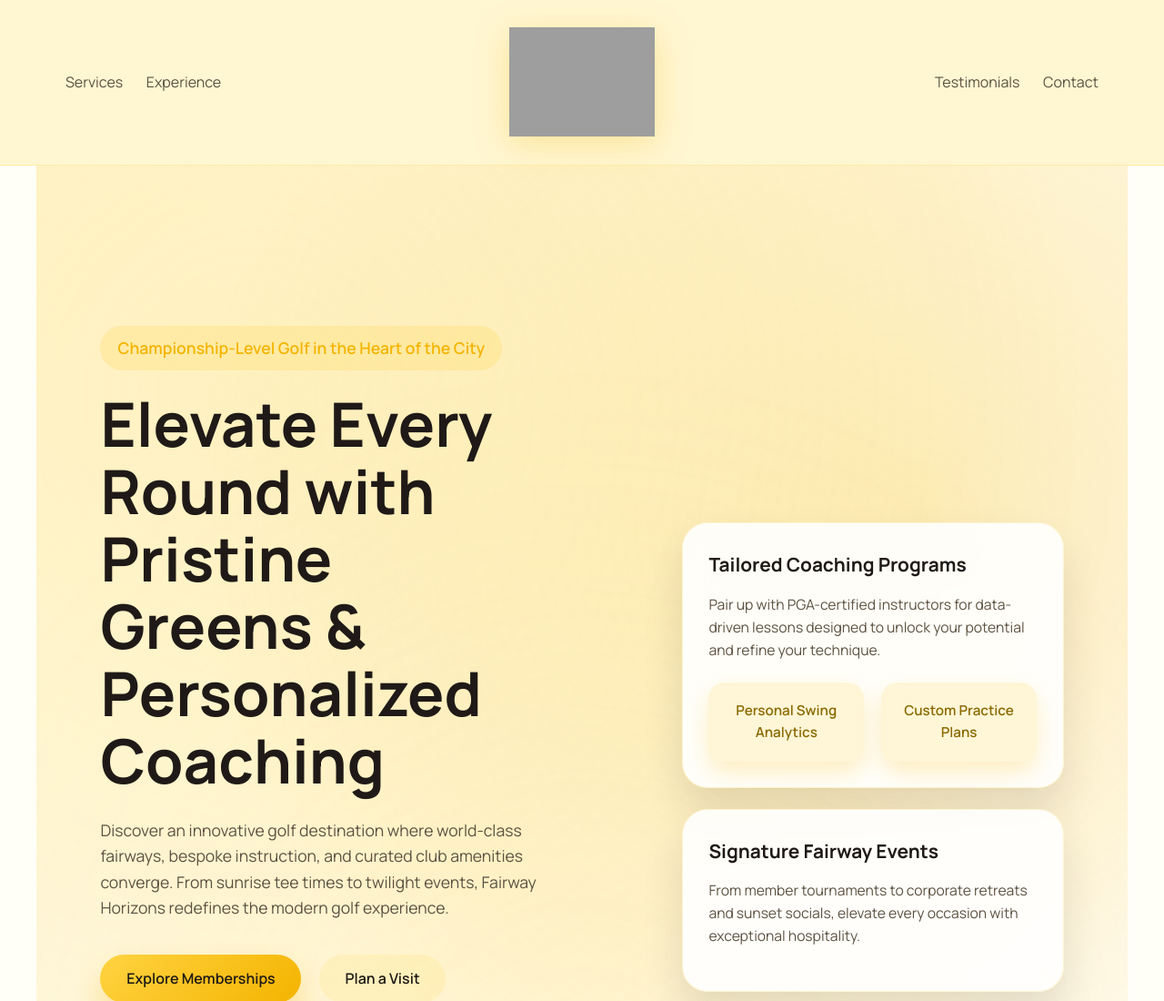
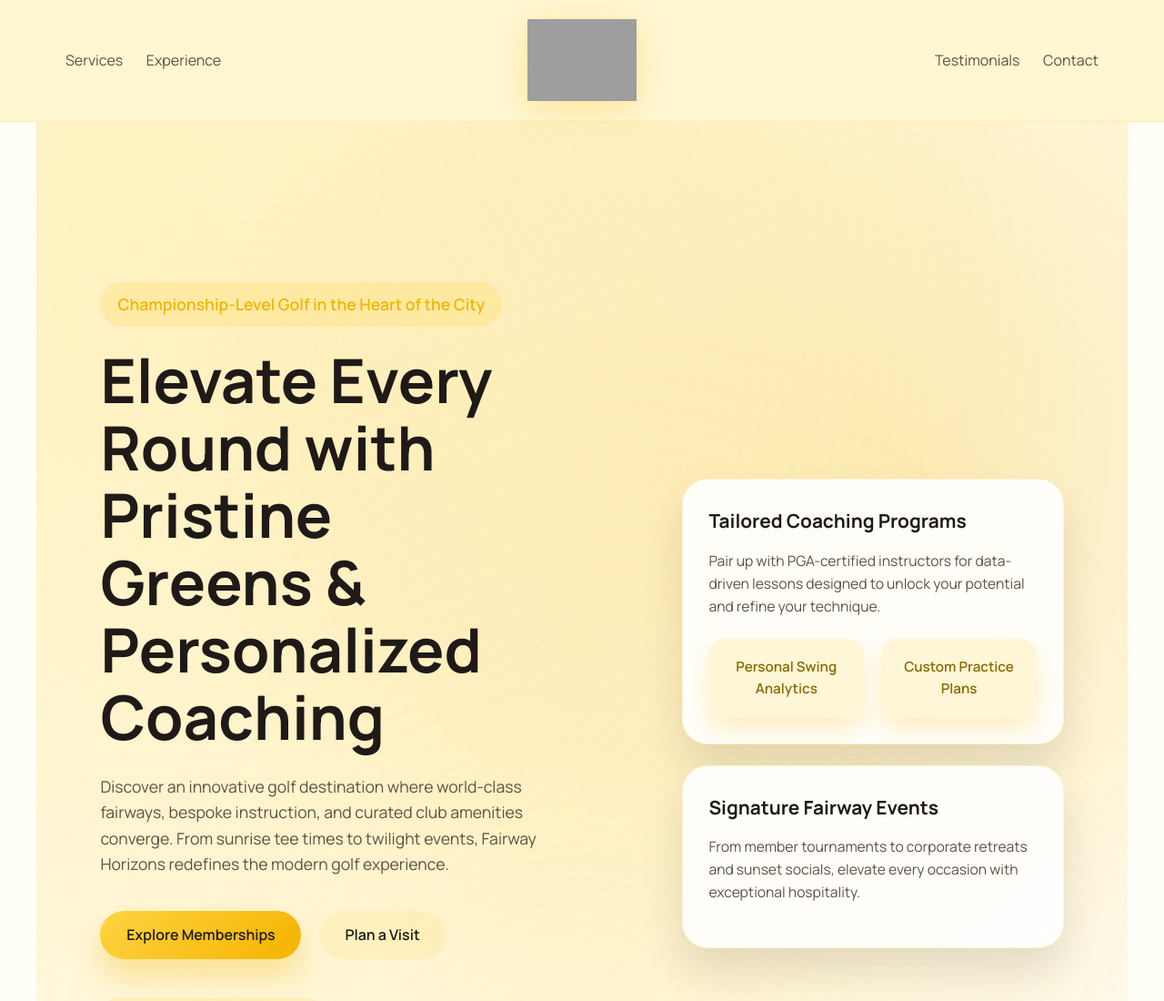
Before and after one commit to macccc383/CEFHKLMNPRWXY369, a plain HTML site: page index.html in a window 1280 px wide. Shown: the top 1100 px of the page at 91% size. Drawn offline with Linux system fonts and the light colour scheme; grey boxes are pictures that could not be loaded.

Commit message:
Reduce navigation bar height

```diff
--- a/index.html
+++ b/index.html
@@ -49,7 +49,7 @@
     .nav {
       max-width: 1200px;
       margin: 0 auto;
-      padding: 0.65rem 2rem;
+      padding: 0.4rem 2rem;
       display: grid;
       grid-template-columns: 1fr auto 1fr;
       align-items: center;
@@ -68,8 +68,8 @@
     }
 
     .logo img {
-      width: 160px;
-      height: 160px;
+      width: 120px;
+      height: 120px;
       object-fit: contain;
       filter: drop-shadow(0 8px 18px rgba(244, 180, 0, 0.28));
     }
```
